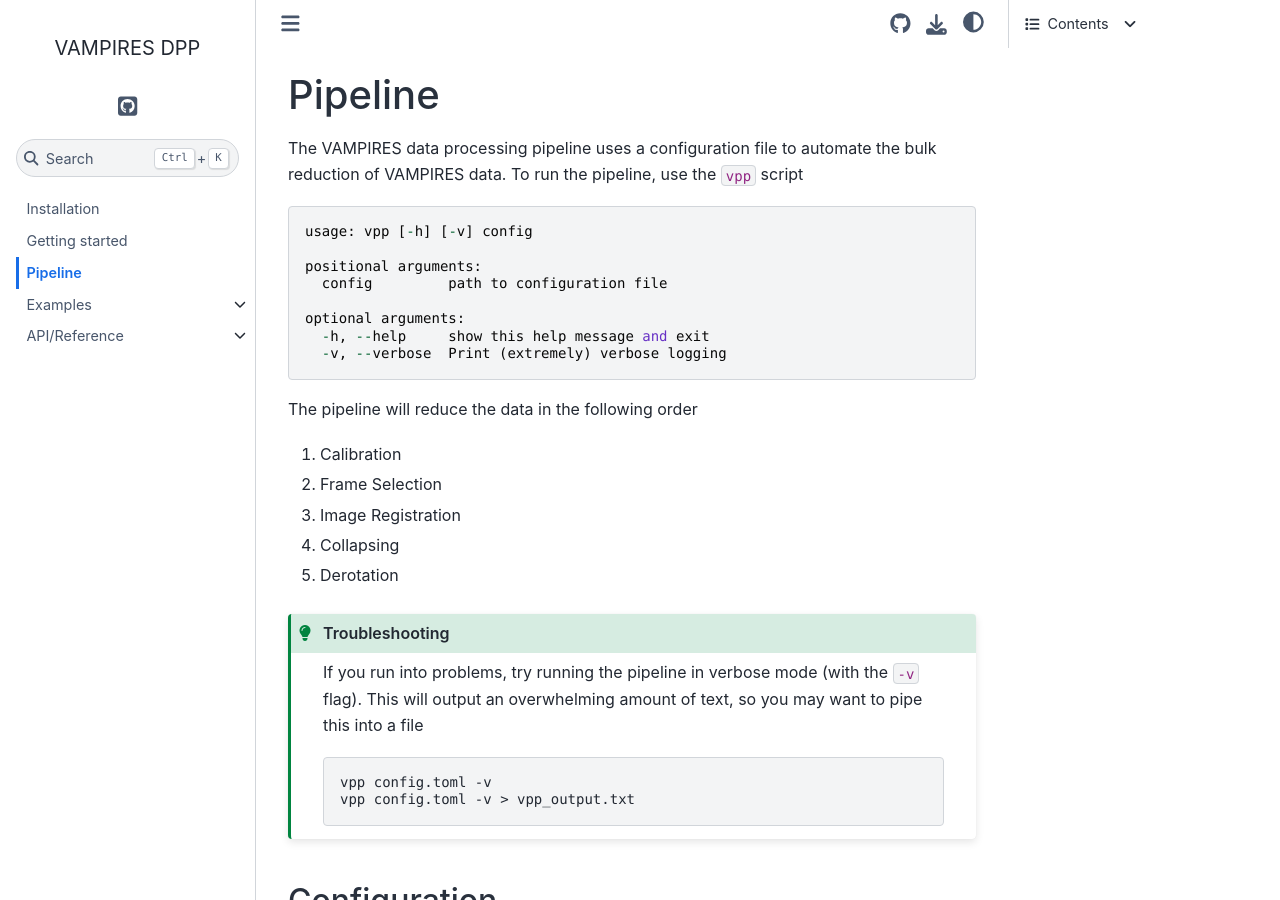
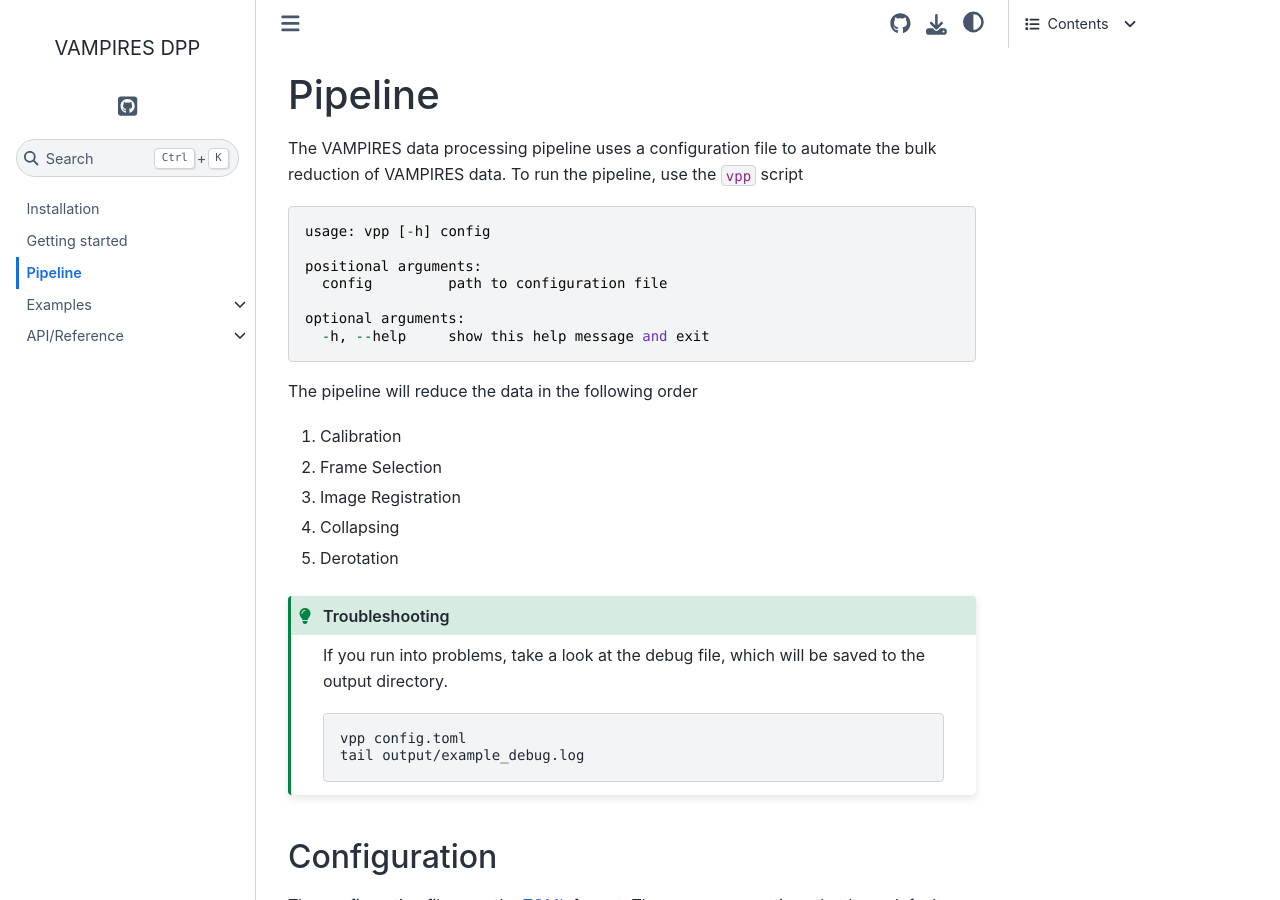
Before and after one commit to scexao-org/vampires_dpp, a Sphinx documentation site: the page built from docs/pipeline.md, in a window 1280 px wide and 900 px high. Built offline with Sphinx 7.4.7 and the Sphinx Book theme 1.1.4, drawn with Linux system fonts in a browser that asks for light colours; pages that are not in the unit, such as notebooks, are missing from menus; some of the changed text lies outside the part shown.

Commit message:
fix logging for pipeline

````diff
--- a/docs/pipeline.md
+++ b/docs/pipeline.md
@@ -3,14 +3,13 @@
 The VAMPIRES data processing pipeline uses a configuration file to automate the bulk reduction of VAMPIRES data. To run the pipeline, use the `vpp` script
 
 ```
-usage: vpp [-h] [-v] config
+usage: vpp [-h] config
 
 positional arguments:
   config         path to configuration file
 
 optional arguments:
   -h, --help     show this help message and exit
-  -v, --verbose  Print (extremely) verbose logging
 ```
 
 The pipeline will reduce the data in the following order
@@ -22,10 +21,10 @@
 
 ```{admonition} Troubleshooting
 :class: tip
-If you run into problems, try running the pipeline in verbose mode (with the `-v` flag). This will output an overwhelming amount of text, so you may want to pipe this into a file
+If you run into problems, take a look at the debug file, which will be saved to the output directory.
 
-    vpp config.toml -v
-    vpp config.toml -v > vpp_output.txt
+    vpp config.toml
+    tail output/example_debug.log
 ```
 
 
@@ -86,7 +85,7 @@
 
 #### Outputs
 
-After calibration, a FITS file of the angles required to rotate each frame clockwise to North up East left will be saved in `{config["name"]}_derot_angles.fits`. A CSV with the header information scraped from all the calibrated data will be saved to `{config["name"]}_headers.csv`.
+After calibration, a FITS file of the angles required to rotate each frame clockwise to North up East left will be saved in `{config["name"]}_derot_angles.fits`. A CSV with the header information scraped from all the calibrated data will be saved to `{config["name"]}_headers.csv`. A debug log will be saved to `{config["name"]}_debug.log`.
 
 ### Astrometry Options
 
@@ -357,9 +356,9 @@
 name = "abaur_example"
 directory = "abaur_20190320"
 output_directory = "abaur_20190320/processed"
+filenames = "science/VMPA*.fits"
 
 [calibration]
-filenames = "science/VMPA*.fits"
 output_directory = "calibrated"
 
 [calibration.darks]
@@ -435,9 +434,9 @@
 name = "single_cam_example"
 directory = "data"
 output_directory = "processed"
+filenames = "science/VMPA*.fits"
 
 [calibration]
-filenames = "science/VMPA*.fits"
 output_directory = "calibrated"
 
 [calibration.darks]
````
Also changed, not shown: other parts of docs/pipeline.md (+1 -1 lines), 1 other file.
